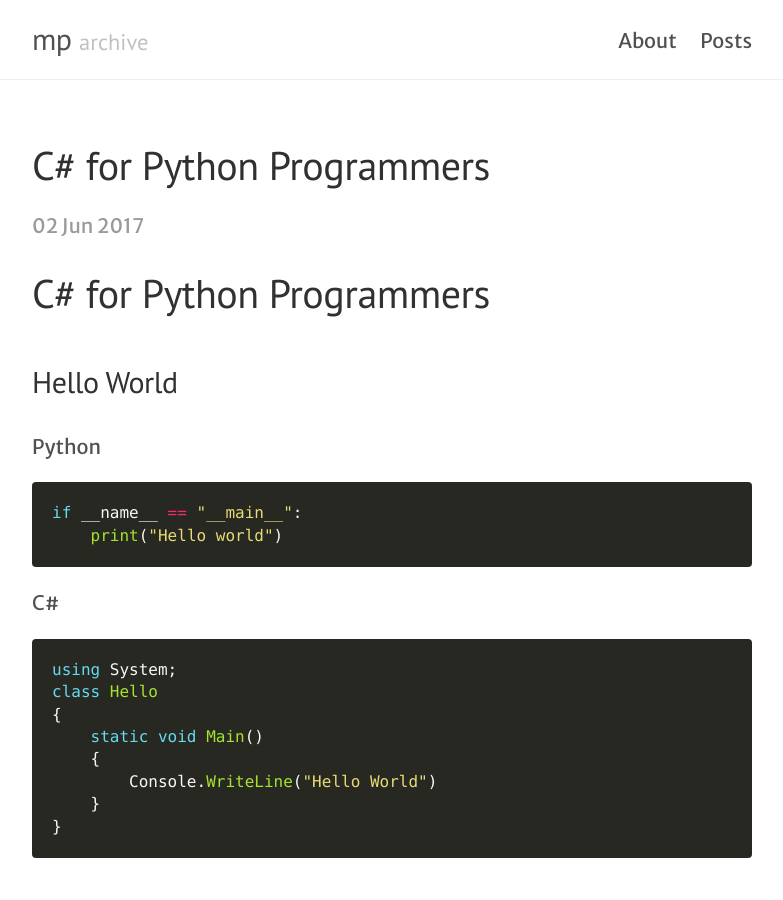
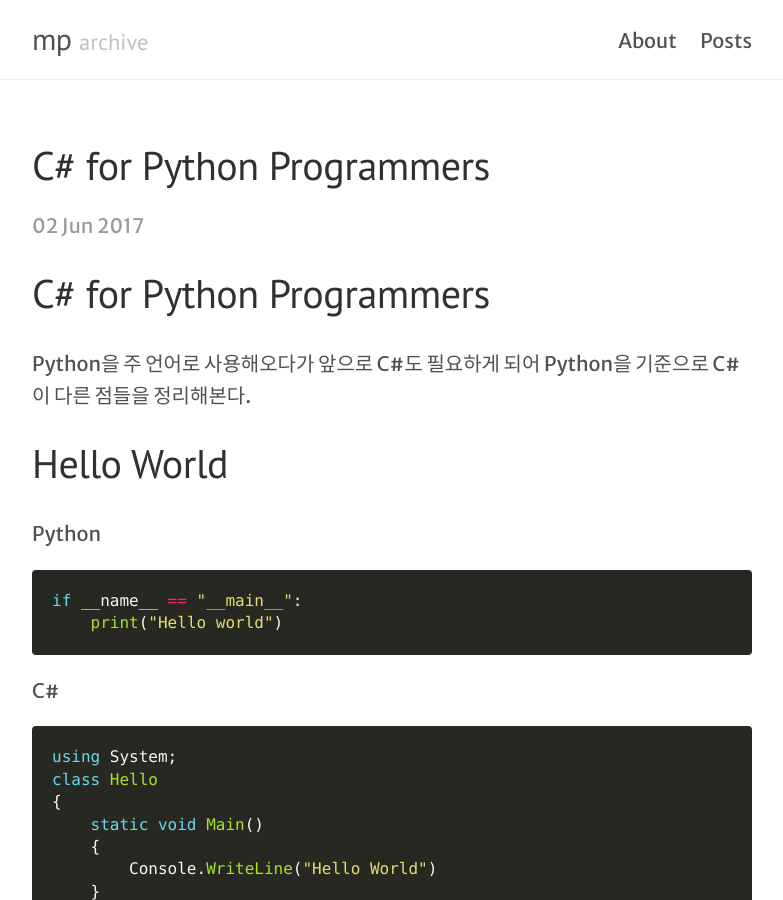
Before and after one commit to mnpk/mnpk.github.io, a Jekyll site: the page built from _posts/2017-06-02-csharp-for-python-programmers.md, in a window 1280 px wide and 900 px high. Shown: the whole window, without its empty margins (248-1031 px from the left). Built offline with Jekyll 4.4.1, drawn with Linux system fonts in a browser that asks for light colours; some of the changed text lies outside the part shown.

Commit message:
Update 2017-06-02-csharp-for-python-programmers.md

````diff
--- a/_posts/2017-06-02-csharp-for-python-programmers.md
+++ b/_posts/2017-06-02-csharp-for-python-programmers.md
@@ -4,9 +4,10 @@
 ---
 
 # C# for Python Programmers
+Python을 주 언어로 사용해오다가 앞으로 C#도 필요하게 되어 Python을 기준으로 C#이 다른 점들을 정리해본다.
 
 
-## Hello World
+# Hello World
 Python
 ```python
 if __name__ == "__main__":
@@ -25,9 +26,9 @@
 }
 ```
 
-## 기본 문법
+# 기본 문법
 
-### 블럭, 구문 구분
+## 블럭, 구문 구분
 Python은 줄바꿈이 곧 구문 구분이고 들여쓰기로 블럭을 구분한다.
 ```python
 def func():
@@ -48,7 +49,7 @@
 }
 ```
 
-### 코멘트
+## 코멘트
 Python은 #으로 코멘트한다. '''을 이용해 여러 줄을 코멘트할 수 있다.
 ```python
 # comment
@@ -72,7 +73,7 @@
 ```
 
 
-### 타입 지정
+## 타입 지정
 ```python
 # 함수 리턴 타입, 인자 타입 지정 없음
 def concat(first, second):
@@ -107,9 +108,9 @@
 var result = Concat(question, answer);
 ```
 
-### 흐름 제어
+## 흐름 제어
 
-#### `if`
+### if
 Python
 ```python
 if question is not "" and answer is "42":
@@ -130,7 +131,7 @@
 }
 ```
 
-#### `for`
+### for
 Python
 ```python
 for i in range(0, 10):
@@ -153,7 +154,7 @@
 }
 ```
 
-#### `exception`
+### exception
 
 Python
 ```python
@@ -185,7 +186,7 @@
 }
 ```
 
-## Array, List, Tuple, Dictionary
+# Array, List, Tuple, Dictionary
 
 Python은 배열을 잘 사용하지 않고 list를 사용한다
 ```python
@@ -242,7 +243,7 @@
 ```
 
 
-## Class, Interface
+# Class, Interface
 
 Python Class
 ```python
@@ -347,7 +348,7 @@
 ```
 
 
-## Structure
+# Structure
 C#에는 class와 구분되는 struct가 있다.
 ```cs
 public struct CoOrds
@@ -368,7 +369,7 @@
 
 구조체는 값 형식(value type)이다.
 
-## Value Types vs. Reference Types
+# Value Types vs. Reference Types
 
 값 형식을 기반으로 한 변수에는 값이 직접 포함된다. 값 형식 변수 하나를 다른 변수에 대입하면 값 자체의 복사가 일어난다. 참조 형식 변수의 경우 참조만 복사되는 것과 대비된다.
 
@@ -415,7 +416,7 @@
 */
 ```
 
-## property
+# Property
 Python은 `property`라는 built-in function을 제공한다.
 ```python
 class C:
@@ -487,7 +488,7 @@
 ```
 
 
-## Lambda
+# Lambda
 Python의 Lambda는 `lambda` 키워드를 사용한다.
 ```python
 items = [10, 15, 5]
@@ -500,7 +501,7 @@
 ```
 
 
-## Delegate
+# Delegate
 Python에서는 추가적인 코드 없이 함수를 인자로 넘기거나 리턴으로 넘길 수 있다.
 ```python
 def my_adder(x, y):
@@ -531,7 +532,7 @@
 Executor(new Func(MyAdder), 1, 2);
 ```
 
-## `out`, `ref` Parameter
+# `out`, `ref` Parameter
 C#에서는 `out`, `ref` 키워드로 매개변수를 참조로 전달할 수 있다. 함수 내에서 해당 매개변수의 값을 변경 혹은 할당하고 그 내용을 호출한 쪽에서 유지할 수 있다.
 
 ```cs
@@ -556,7 +557,7 @@
 // value == 1
 ```
 
-## Named Parameter (Keyword Argument)
+# Named Parameter (Keyword Argument)
 
 Python은 keyword argement를 지원한다. 이 기능을 통해 가독성을 향상시킬 수 있고, 선택적으로 매개 변수를 전달할 수 있다.
 
@@ -613,7 +614,7 @@
 int bmi = CalcBMI(height: 185);
 ```
 
-## `import` vs. `using`
+# `import` vs. `using`
 Python은 폴더, 파일 단위가 패키지, 모듈이 되고 그대로 namespace를 구성한다. 패키지와 모듈은 `import`, `from ... import ...` 형태로 불러온다.
 
 ```python
@@ -644,7 +645,7 @@
 SampleClass.Method();
 ```
 
-## Generator, IEnumerable
+# Generator, IEnumerable
 Python은 `yield` 가 포함된 함수는 `generator`가 된다.
 ```python
 def test():
````
Also changed, not shown: other parts of _posts/2017-06-02-csharp-for-python-programmers.md (+6 -3 lines).
